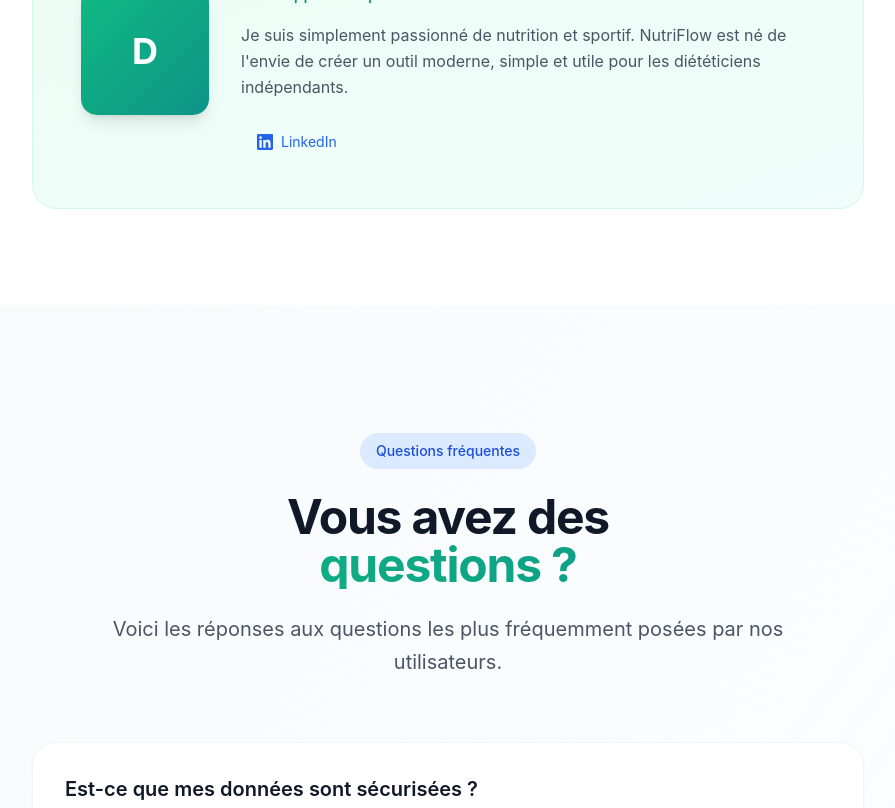
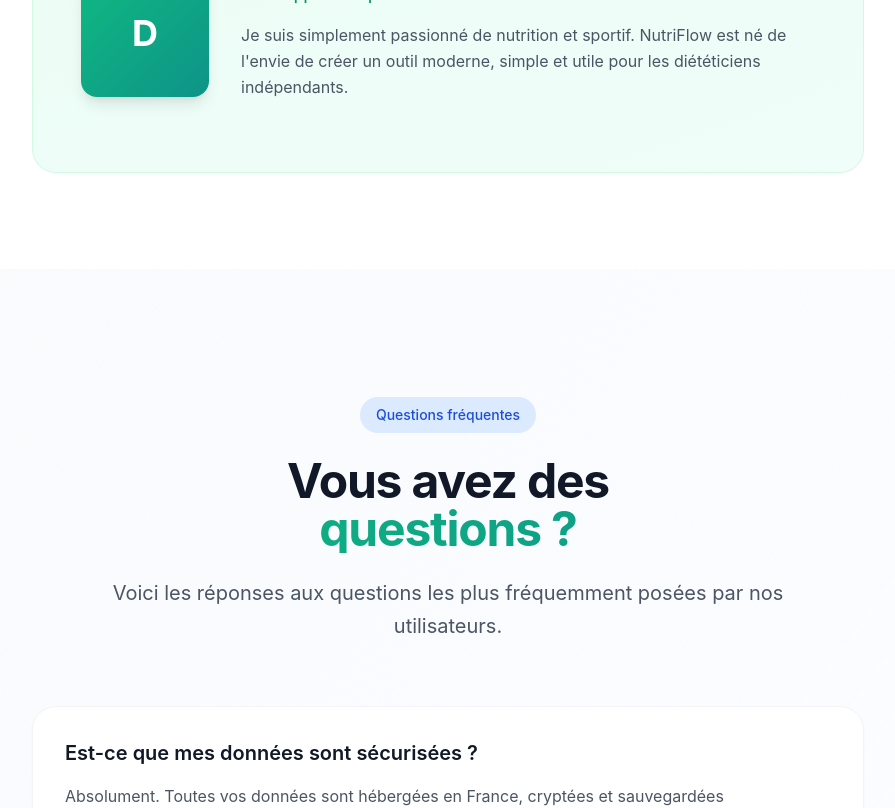
Before and after one commit to daniss/NutriFlow, a Next.js app: page / in a window 1280 px wide. Shown: the part 9540-10348 px from the top of the page, without its empty margins (192-1087 px from the left). Built offline with nearby package versions, Linux system fonts and the light colour scheme.

Commit message:
Mask cgu

```diff
--- a/pages/index.tsx
+++ b/pages/index.tsx
@@ -1352,7 +1352,7 @@ export default function LandingPage() {
                     Je suis simplement passionné de nutrition et sportif. NutriFlow est né de l'envie de créer un outil moderne, simple et utile pour les diététiciens indépendants.
                 </p>
                 <div className="flex flex-col sm:flex-row gap-4 justify-center lg:justify-start">
-                <a
+                {/* <a
                     href="https://www.linkedin.com/in/danis-cindrak/"
                     target="_blank"
                     rel="noopener noreferrer"
@@ -1362,7 +1362,7 @@ export default function LandingPage() {
                         <path d="M20.447 20.452h-3.554v-5.569c0-1.328-.027-3.037-1.852-3.037-1.853 0-2.136 1.445-2.136 2.939v5.667H9.351V9h3.414v1.561h.046c.477-.9 1.637-1.85 3.37-1.85 3.601 0 4.267 2.37 4.267 5.455v6.286zM5.337 7.433c-1.144 0-2.063-.926-2.063-2.065 0-1.138.92-2.063 2.063-2.063 1.14 0 2.064.925 2.064 2.063 0 1.139-.925 2.065-2.064 2.065zm1.782 13.019H3.555V9h3.564v11.452zM22.225 0H1.771C.792 0 0 .774 0 1.729v20.542C0 23.227.792 24 1.771 24h20.451C23.2 24 24 23.227 24 22.271V1.729C24 .774 23.2 0 22.222 0h.003z"/>
                     </svg>
                     LinkedIn
-                </a>
+                </a> */}
                   {/* <span className="text-gray-400 hidden sm:block">•</span>
                   <span className="text-sm text-gray-500">ADLF n° 12345678</span> */}
                 </div>
@@ -1535,12 +1535,12 @@ export default function LandingPage() {
                 © 2025 NutriFlow. Tous droits réservés. Fait avec ❤️ en France.
               </div>
 
-              <div className="flex items-center space-x-6 text-sm text-gray-500">
+              {/* <div className="flex items-center space-x-6 text-sm text-gray-500">
                 <a href="/mentions-legales" className="hover:text-gray-900 transition-colors">Mentions légales</a>
                 <a href="/politique-confidentialite" className="hover:text-gray-900 transition-colors">Politique de confidentialité</a>
                 <a href="/cgu" className="hover:text-gray-900 transition-colors">CGU</a>
                 <a href="/cgv" className="hover:text-gray-900 transition-colors">CGV</a>
-              </div>
+              </div> */}
             </div>
           </div>
         </div>
```
